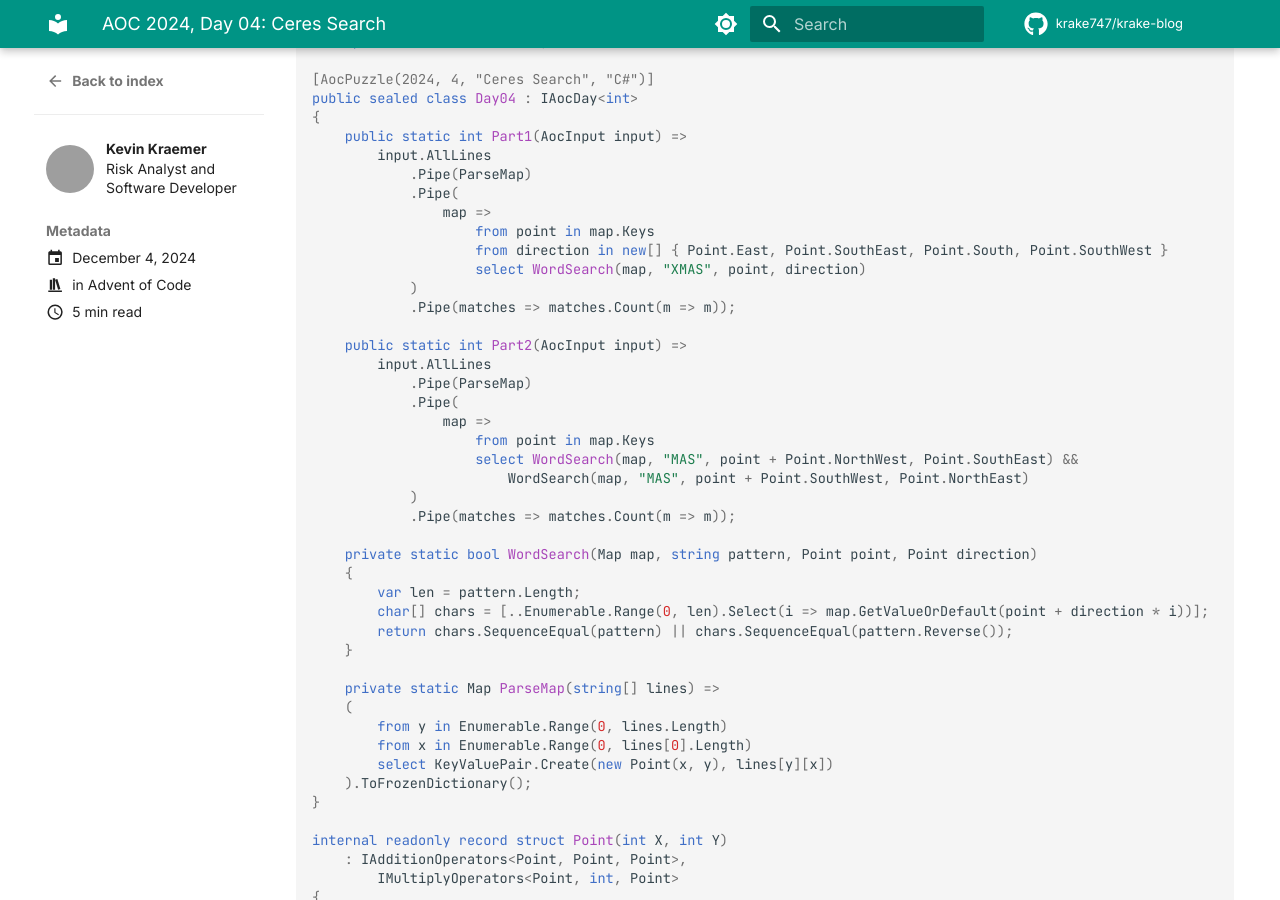
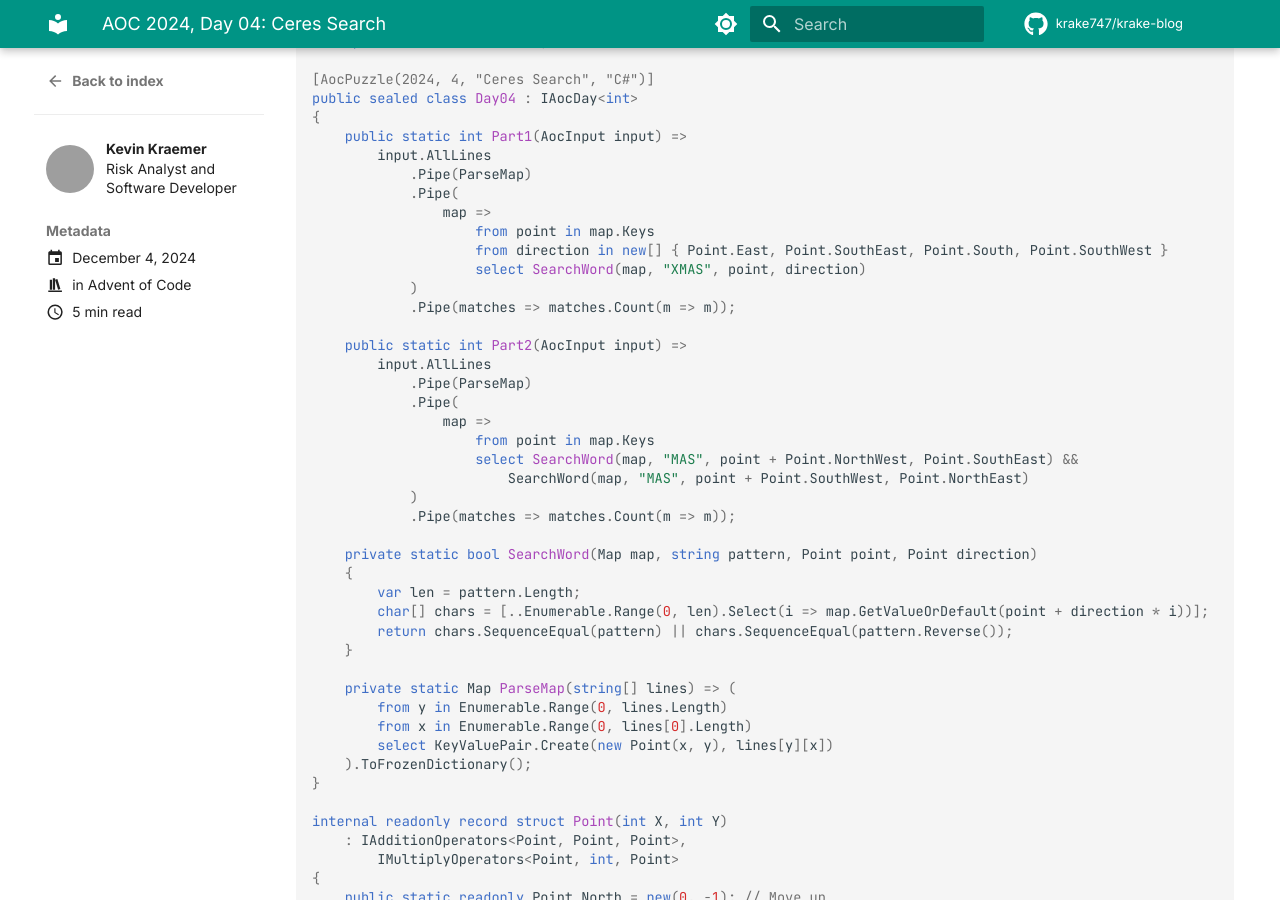
Before and after one commit to krake747/krake-blog, an MkDocs documentation site: the page built from docs/blog/posts/aoc_2024_04.md, in a window 1280 px wide and 900 px high, scrolled down 951 px. Built offline with MkDocs 1.6.1 and Material for MkDocs 9.7.7, drawn with Linux system fonts in a browser that asks for light colours; comment, search, counter and statistics services are not loaded; some of the changed lines change nothing that is shown; grey boxes are pictures that could not be loaded.

Commit message:
feat(blog, aoc)): refactor code snippets for day 4

````diff
--- a/docs/blog/posts/aoc_2024_04.md
+++ b/docs/blog/posts/aoc_2024_04.md
@@ -54,7 +54,7 @@ In the second part, we're looking for an X-shaped pattern where "MAS" appears in
                     map =>
                         from point in map.Keys
                         from direction in new[] { Point.East, Point.SouthEast, Point.South, Point.SouthWest }
-                        select WordSearch(map, "XMAS", point, direction)
+                        select SearchWord(map, "XMAS", point, direction)
                 )
                 .Pipe(matches => matches.Count(m => m));
 
@@ -64,20 +64,19 @@ In the second part, we're looking for an X-shaped pattern where "MAS" appears in
                 .Pipe(
                     map =>
                         from point in map.Keys
-                        select WordSearch(map, "MAS", point + Point.NorthWest, Point.SouthEast) &&
-                            WordSearch(map, "MAS", point + Point.SouthWest, Point.NorthEast)
+                        select SearchWord(map, "MAS", point + Point.NorthWest, Point.SouthEast) &&
+                            SearchWord(map, "MAS", point + Point.SouthWest, Point.NorthEast)
                 )
                 .Pipe(matches => matches.Count(m => m));
 
-        private static bool WordSearch(Map map, string pattern, Point point, Point direction)
+        private static bool SearchWord(Map map, string pattern, Point point, Point direction)
         {
             var len = pattern.Length;
             char[] chars = [..Enumerable.Range(0, len).Select(i => map.GetValueOrDefault(point + direction * i))];
             return chars.SequenceEqual(pattern) || chars.SequenceEqual(pattern.Reverse());
         }
 
-        private static Map ParseMap(string[] lines) =>
-        (
+        private static Map ParseMap(string[] lines) => (
             from y in Enumerable.Range(0, lines.Length)
             from x in Enumerable.Range(0, lines[0].Length)
             select KeyValuePair.Create(new Point(x, y), lines[y][x])
@@ -132,34 +131,34 @@ In the second part, we're looking for an X-shaped pattern where "MAS" appears in
             |])
             |> Map.ofArray
 
-        let wordSearch (map: Map<Point, char>) (pattern: string) (p: Point) (dir: Point) =
+        let searchWord (map: Map<Point, char>) (pattern: string) (p: Point) (dir: Point) =
             let chars = [
                 for i in 0 .. pattern.Length - 1 -> map.TryFind(p + dir * i) |> Option.defaultValue ' '
             ]
 
             chars = Seq.toList pattern || chars = Seq.toList (Seq.rev pattern)
 
-        let wordSearchXmas (map: Map<Point, char>) =
+        let searchXmas (map: Map<Point, char>) =
             let directions = [ Point.East; Point.SouthEast; Point.South; Point.SouthWest ]
-            let wordSearchMapForXmas = wordSearch map "XMAS"
+            let searchMapForXmas = searchWord map "XMAS"
 
             map.Keys
-            |> Seq.collect (fun p -> directions |> Seq.map (wordSearchMapForXmas p))
+            |> Seq.collect (fun p -> directions |> Seq.map (searchMapForXmas p))
             |> Seq.filter id
 
-        let wordSearchXmasShape (map: Map<Point, char>) =
-            let wordSearchMapForXmasShape = wordSearch map "MAS"
+        let searchXmasShape (map: Map<Point, char>) =
+            let searchMapForXmasShape = searchWord map "MAS"
 
             map.Keys
             |> Seq.filter (fun p ->
-                wordSearchMapForXmasShape (p + Point.NorthWest) Point.SouthEast
-                && wordSearchMapForXmasShape (p + Point.SouthWest) Point.NorthEast)
+                searchMapForXmasShape (p + Point.NorthWest) Point.SouthEast
+                && searchMapForXmasShape (p + Point.SouthWest) Point.NorthEast)
 
         let part1 (input: AocInput) =
-            input.AllLines |> parseMap |> wordSearchXmas |> Seq.length
+            input.AllLines |> parseMap |> searchXmas |> Seq.length
 
         let part2 (input: AocInput) =
-            input.AllLines |> parseMap |> wordSearchXmasShape |> Seq.length
+            input.AllLines |> parseMap |> searchXmasShape |> Seq.length
     ```
 
 === "Python"
@@ -225,36 +224,36 @@ In the second part, we're looking for an X-shaped pattern where "MAS" appears in
     Map = defaultdict[Point, str]
 
 
-    def parseMap(lines: list[str]) -> Map:
+    def parse_map(lines: list[str]) -> Map:
         return defaultdict(str, {Point(x, y): c for y, l in enumerate(lines) for x, c in enumerate(l)})
 
 
-    def word_search(map: Map, pattern: str, p: Point, dir: Point) -> bool:
+    def search_word(map: Map, pattern: str, p: Point, dir: Point) -> bool:
         chars = [map.get(p + dir * i) for i in range(0, len(pattern))]
         return chars == list(pattern) or chars == list(reversed(pattern))
 
 
-    def word_search_xmas(map: Map) -> list[bool]:
+    def search_xmas(map: Map) -> list[bool]:
         directions = [Point.East(), Point.SouthEast(), Point.South(), Point.SouthWest()]
-        word_search_map_for_xmas = partial(word_search, map, "XMAS")
-        return [word_search_map_for_xmas(p, dir) for p in map.keys() for dir in directions]
+        search_map_for_xmas = partial(search_word, map, "XMAS")
+        return [search_map_for_xmas(p, dir) for p in map.keys() for dir in directions]
 
 
-    def word_search_large_xmas(map: Map) -> list[bool]:
-        word_search_map_for_large_xmas = partial(word_search, map, "MAS")
+    def search_xmas_shape(map: Map) -> list[bool]:
+        search_map_for_xmas_shape = partial(search_word, map, "MAS")
         return [
-            word_search_map_for_large_xmas(p + Point.NorthWest(), Point.SouthEast())
-            and word_search_map_for_large_xmas(p + Point.SouthWest(), Point.NorthEast())
+            search_map_for_xmas_shape(p + Point.NorthWest(), Point.SouthEast())
+            and search_map_for_xmas_shape(p + Point.SouthWest(), Point.NorthEast())
             for p in map.keys()
         ]
 
 
     def part1(input: AocInput) -> int:
-        return sum(word_search_xmas(parseMap(input.lines)))
+        return sum(search_xmas(parse_map(input.lines)))
 
 
     def part2(input: AocInput) -> int:
-        return sum(word_search_large_xmas(parseMap(input.lines)))
+        return sum(search_xmas_shape(parse_map(input.lines)))
     ```
 
 ## Conclusion
````
